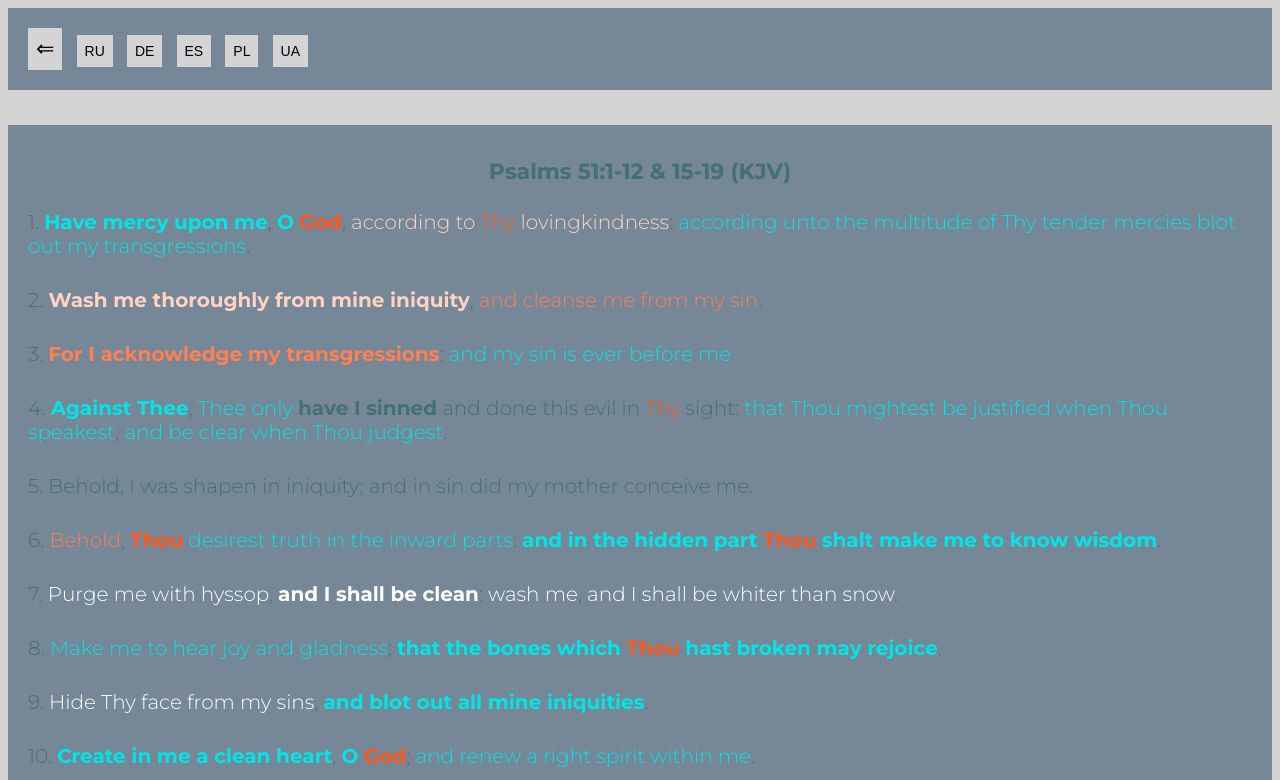
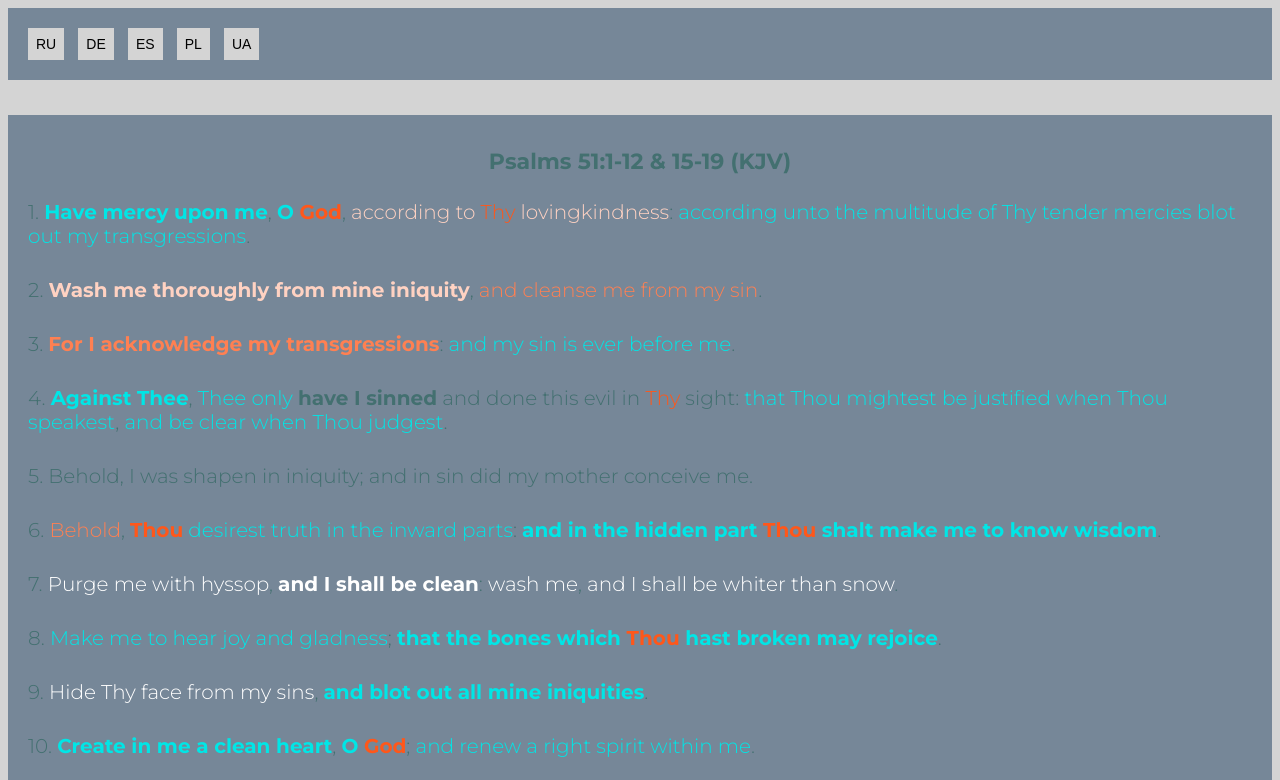
Before and after one commit to mr-front-end-dev/Bible-Verses-sgwaq--EN, a plain HTML site: page index.html in a window 1280 px wide. Shown: the top 780 px of the page. Drawn offline with Linux system fonts and the light colour scheme.

Commit message:
Deleted backarrow

```diff
--- a/index.html
+++ b/index.html
@@ -13,7 +13,6 @@
 <body class="body">
   <main class="main">
     <section class="section">
-      <button class="section__button"><a class="section__button--link" href="https://mr-front-end-dev.github.io/Bible-Verses-Psalms--EN/"><span class="section__button--size">&#8656;</span></a></button>
       <button class="section__button"><a class="section__button--link" href="https://mr-front-end-dev.github.io/Bible-Verses-sgwaq--RU/">RU</a></button>
       <button class="section__button"><a class="section__button--link" href="https://mr-front-end-dev.github.io/Bible-Verses-sgwaq--DE/">DE</a></button>
       <button class="section__button"><a class="section__button--link" href="https://mr-front-end-dev.github.io/Bible-Verses-sgwaq--ES/">ES</a></button>
```
